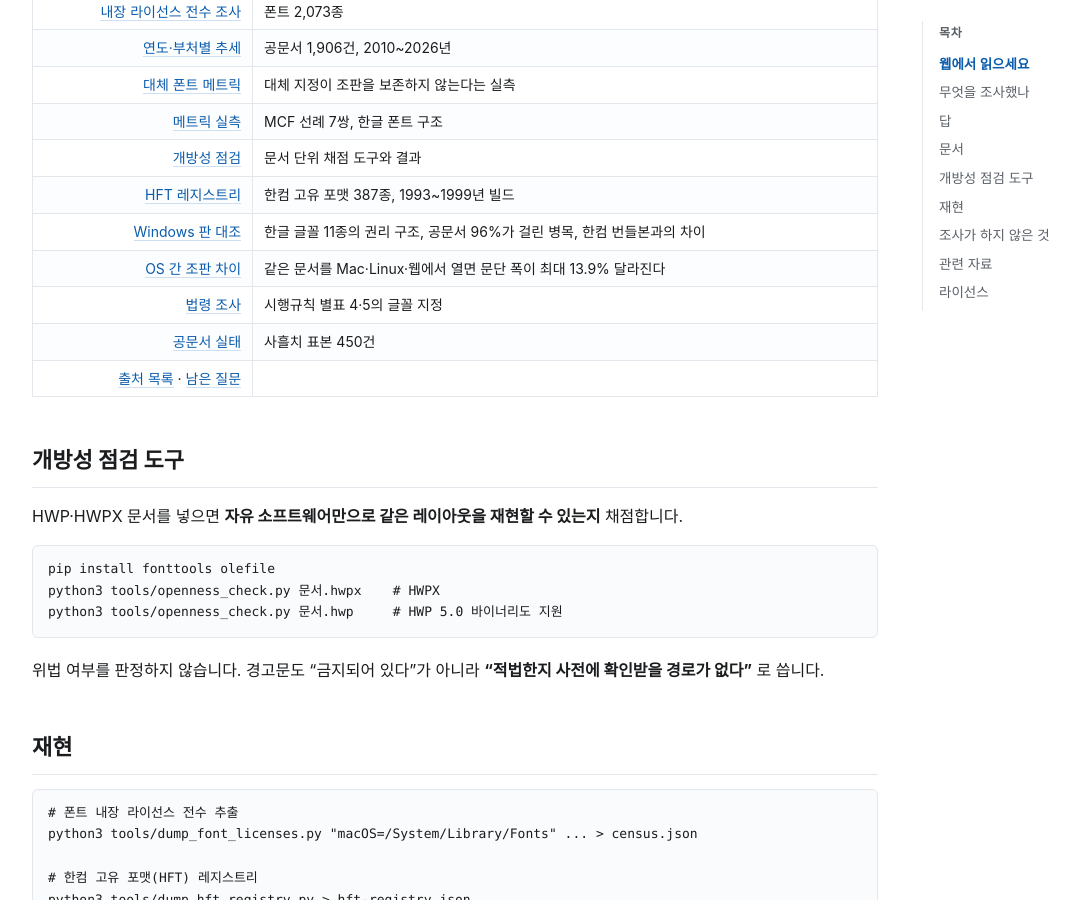
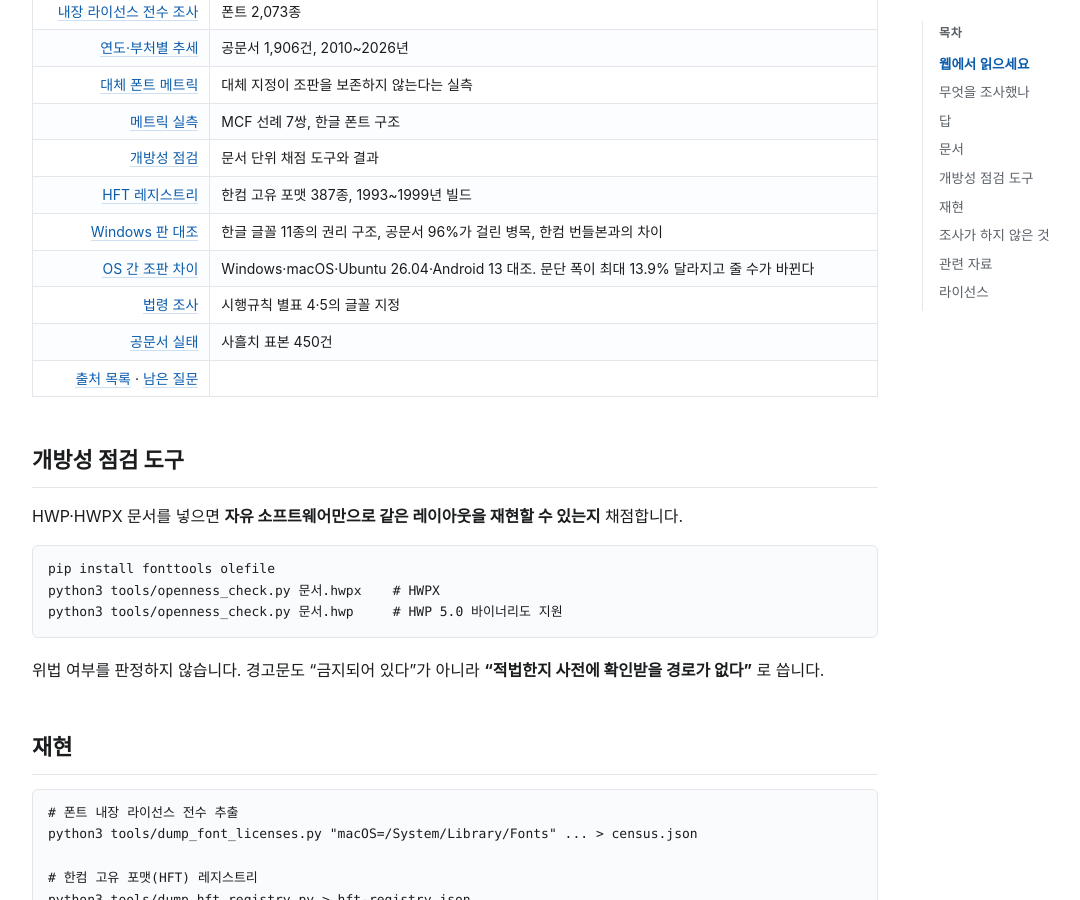
Before and after one commit to msjang/krigf26-font-eula-survey, a Jekyll site: the page built from README.md, in a window 1280 px wide and 900 px high, scrolled down 1932 px. Shown: the whole window, without its empty margins (38-1118 px from the left). Built offline with Jekyll 4.4.1, drawn with Linux system fonts in a browser that asks for light colours; our own code applies the rules of GitHub Pages for plain Markdown files.

Commit message:
docs(sources): Ubuntu·Android 수집 경로를 자료 목록에 올리고 README 설명을 고친다
주장은 바뀌지 않는다. 어디서 무엇을 읽었는지만 밝힌다.

Co-Authored-By: Claude <noreply@anthropic.com>

```diff
--- a/README.md
+++ b/README.md
@@ -61,7 +61,7 @@ KrIGF 2026 세션 [공익적 상호운용성을 위한 사전 법적 확신 메
 | [개방성 점검](findings-openness.md) | 문서 단위 채점 도구와 결과 |
 | [HFT 레지스트리](findings-hft.md) | 한컴 고유 포맷 387종, 1993~1999년 빌드 |
 | [Windows 판 대조](findings-windows.md) | 한글 글꼴 11종의 권리 구조, 공문서 96%가 걸린 병목, 한컴 번들본과의 차이 |
-| [OS 간 조판 차이](findings-crossos.md) | 같은 문서를 Mac·Linux·웹에서 열면 문단 폭이 최대 13.9% 달라진다 |
+| [OS 간 조판 차이](findings-crossos.md) | Windows·macOS·Ubuntu 26.04·Android 13 대조. 문단 폭이 최대 13.9% 달라지고 줄 수가 바뀐다 |
 | [법령 조사](findings-regulation.md) | 시행규칙 별표 4·5의 글꼴 지정 |
 | [공문서 실태](findings-gov-docs.md) | 사흘치 표본 450건 |
 | [출처 목록](sources.md) · [남은 질문](open-questions.md) | |
```
Also changed, not shown: sources.md (+2 -0 lines).
